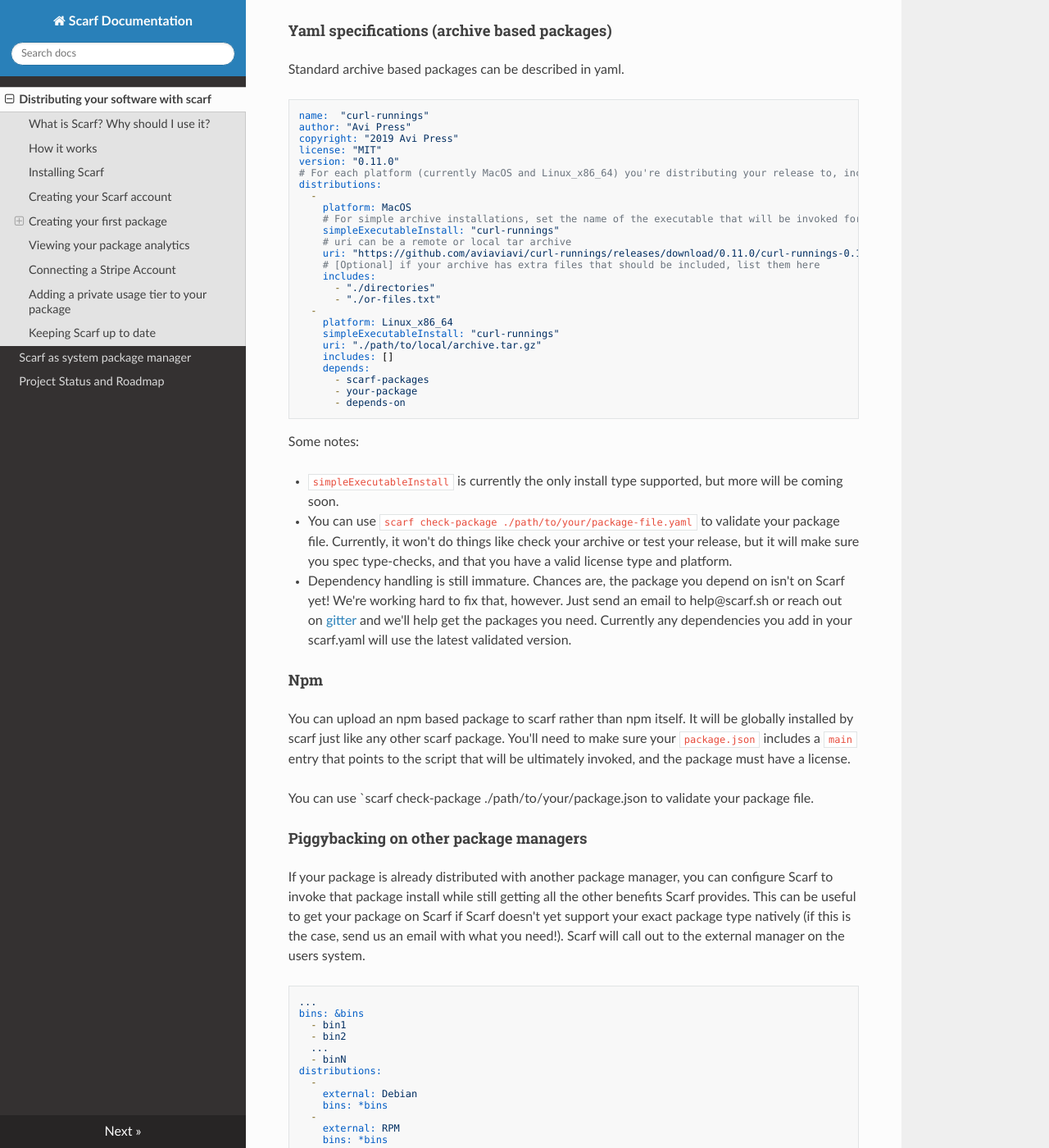
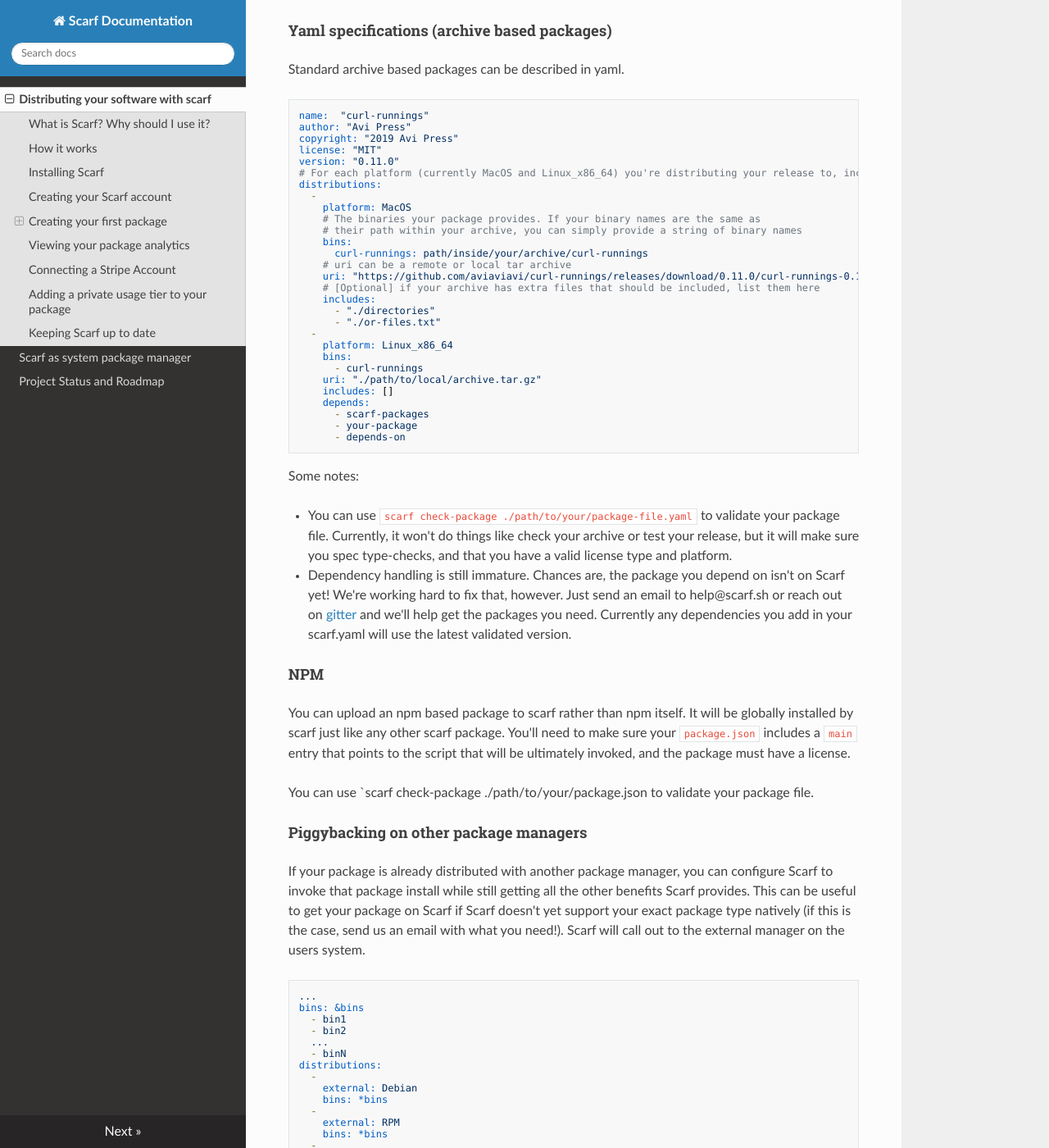
Before and after one commit to scarf-sh/scarf, an MkDocs documentation site: the page built from docs/docs/index.md, in a window 1280 px wide and 1400 px high, scrolled down 1781 px. Shown: the whole window at 82% size. Built offline with MkDocs 1.6.1, drawn with Linux system fonts in a browser that asks for light colours; nearby versions of some CDN libraries; some of the changed text lies outside the part shown.

Commit message:
doc update

````diff
--- a/docs/docs/index.md
+++ b/docs/docs/index.md
@@ -49,7 +49,7 @@
 $ curl -L https://scarf.sh/install | bash
 ```
 
-You'll then need to add `~/.scarf/bin` to you `PATH`
+You'll then need to add `$HOME/.scarf/bin` to the front of your `PATH`
 
 
 ## Creating your Scarf account
@@ -91,8 +91,10 @@
 distributions:
   -
     platform: MacOS
-    # For simple archive installations, set the name of the executable that will be invoked for your package
-    simpleExecutableInstall: "curl-runnings"
+    # The binaries your package provides. If your binary names are the same as
+    # their path within your archive, you can simply provide a string of binary names
+    bins:
+      curl-runnings: path/inside/your/archive/curl-runnings
     # uri can be a remote or local tar archive
     uri: "https://github.com/aviaviavi/curl-runnings/releases/download/0.11.0/curl-runnings-0.11.0-mac.tar.gz"
     # [Optional] if your archive has extra files that should be included, list them here
@@ -101,7 +103,8 @@
       - "./or-files.txt"
   -
     platform: Linux_x86_64
-    simpleExecutableInstall: "curl-runnings"
+    bins:
+      - curl-runnings
     uri: "./path/to/local/archive.tar.gz"
     includes: []
     depends:
@@ -111,9 +114,6 @@
 ```
 
 Some notes:
-
-- `simpleExecutableInstall` is currently the only install type supported, but
-  more will be coming soon.
 
 - You can use `scarf check-package ./path/to/your/package-file.yaml` to
 validate your package file. Currently, it won't do things like check your
@@ -126,7 +126,7 @@
 and we'll help get the packages you need. Currently any dependencies you add in
 your scarf.yaml will use the latest validated version.
 
-#### Npm
+#### NPM
 
 You can upload an npm based package to scarf rather than npm itself. It will be
 globally installed by scarf just like any other scarf package. You'll need to
````
Also changed, not shown: other parts of docs/docs/index.md (+2 -2 lines).
